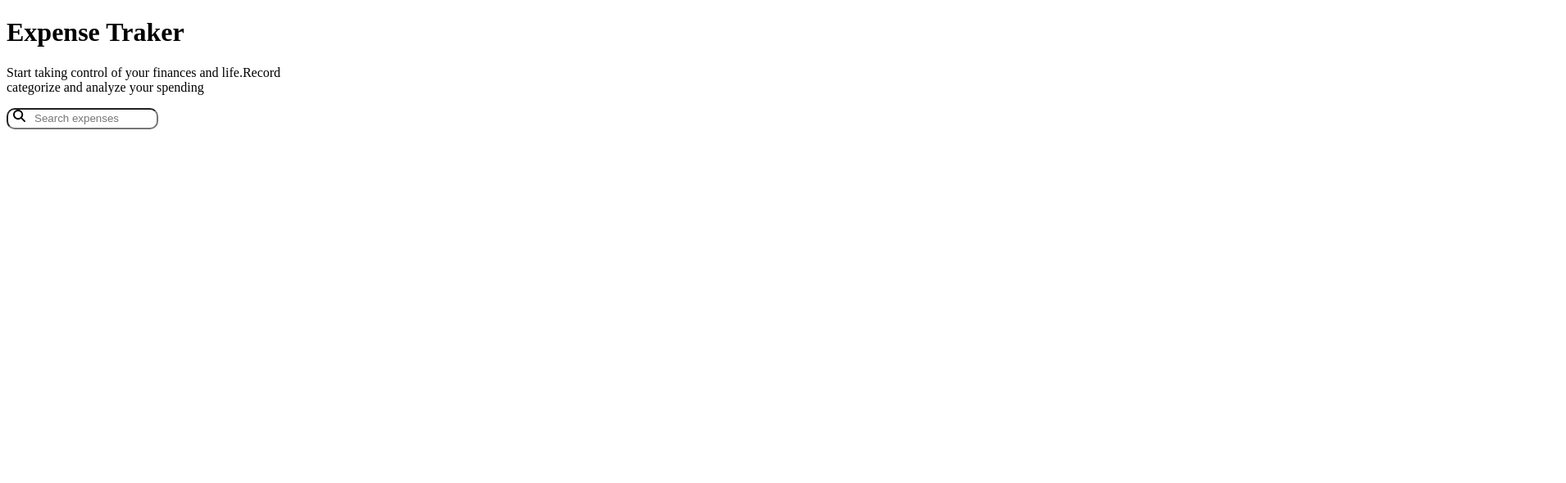
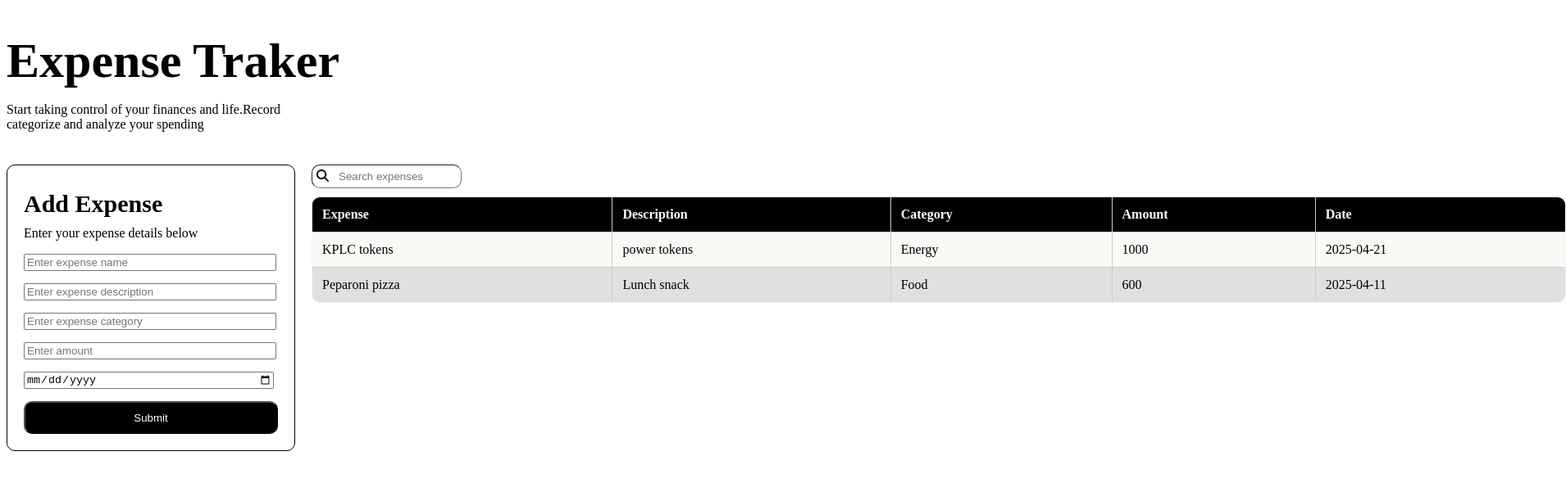
Before and after one commit to Richard3wasonga/EXPENSE-TRACKER, a React (Vite) app: page / in a window 1280 px wide. Shown: the top 590 px of the page at 82% size, 1910 px wide, since content can reach past the window. Built offline with nearby package versions, Linux system fonts and the light colour scheme.

Commit message:
style page and make data api for expenses

```diff
--- a/src/App.jsx
+++ b/src/App.jsx
@@ -1,13 +1,13 @@
 import React from 'react'
 import Header from './components/Header'
-import SerachBar from './components/SerachBar'
+import Main from './components/Main'
 
 
 function App() {
   return (
     <div>
       <Header/>
-      <SerachBar/>
+      <Main/>
     </div>
   )
 }
--- /dev/null
+++ b/src/components/DisplayExpense.jsx
@@ -0,0 +1,51 @@
+import React from 'react'
+import { expense } from '../data'
+import SerachBar from './SerachBar'
+
+function Productdis({expense,description,category,amount,date}){
+   return(
+    <tr>
+        <td>{expense}</td>
+        <td>{description}</td>
+        <td>{category}</td>
+        <td>{amount}</td>
+        <td>{date}</td>
+    </tr>
+   )
+}
+
+function DisplayExpense() {
+  return (
+    <div className='tabledis'>
+        <SerachBar/>
+        <table>
+        <thead>
+            <tr>
+                <th>Expense</th>
+                <th>Description</th>
+                <th>Category</th>
+                <th>Amount</th>
+                <th>Date</th>
+            </tr>
+        </thead>
+        <tbody>
+            {expense.map((item,index) => (
+            <Productdis
+            key={index}
+            expense={item.expense}
+            description={item.description}
+            category={item.category}
+            amount={item.amount}
+            date={item.date}
+            />
+            ))}
+
+        </tbody>
+
+    </table>
+    </div>
+
+  )
+}
+
+export default DisplayExpense
--- a/src/components/Header.jsx
+++ b/src/components/Header.jsx
@@ -2,7 +2,7 @@ import React from 'react'
 
 function Header() {
   return (
-    <div>
+    <div className='headerdis'>
         <h1>Expense Traker</h1>
         <p>Start taking control of your finances and life.Record<br/>
             categorize and analyze your spending
--- /dev/null
+++ b/src/components/Main.jsx
@@ -0,0 +1,14 @@
+import React from 'react'
+import ExpenseForm from './ExpenseForm'
+import DisplayExpense from './DisplayExpense'
+
+function Main() {
+  return (
+    <div className='maincontent'>
+        <ExpenseForm/>
+        <DisplayExpense/>
+    </div>
+  )
+}
+
+export default Main
--- /dev/null
+++ b/src/data.js
@@ -0,0 +1,6 @@
+const expense = [
+    {expense: "KPLC tokens", description: "power tokens",category: "Energy",amount:"1000",date:"2025-04-21"},
+    {expense: "Peparoni pizza", description: "Lunch snack",category: "Food",amount:"600",date:"2025-04-11"}
+]
+
+export {expense}
--- a/src/index.css
+++ b/src/index.css
@@ -31,14 +31,16 @@
 }
 .searchbar{
     position: relative;
-    height: 20px;
+    height: 25px;
     border-radius: 10px;
+    border-width: 1px;
 
 }
 .searchbtn{
     position: absolute;
     border: none;
-    left: 10px;
+    left: 380px;
+    top: 205px;
     background: transparent;
     font-size: 15px;
 
@@ -46,3 +48,45 @@
 .searchbar::placeholder {
     padding-left: 30px;
 }
+.maincontent{
+    display: flex;
+    gap: 20px;
+}
+.searchbar{
+    margin-bottom: 10px;
+}
+.tabledis table {
+    border-collapse: collapse;
+    width: 1530px;
+    border: 1px solid black;
+    border-radius: 10px;
+    overflow: hidden;
+    background-color: whitesmoke;
+}
+
+.tabledis th,
+.tabledis td {
+    border: 1px solid #ccc;
+    padding: 12px;
+    text-align: left;
+
+
+}
+.tabledis th{
+    background: black;
+    color: white;
+}
+.headerdis{
+    margin-bottom: 40px;
+}
+.headerdis h1{
+    font-size: 60px;
+    margin-bottom: 0;
+}
+.tabledis tbody tr:nth-child(odd) {
+    background-color: #FAF9F6;
+}
+
+.tabledis tbody tr:nth-child(even) {
+    background-color:#E0E0E0;
+}
```
